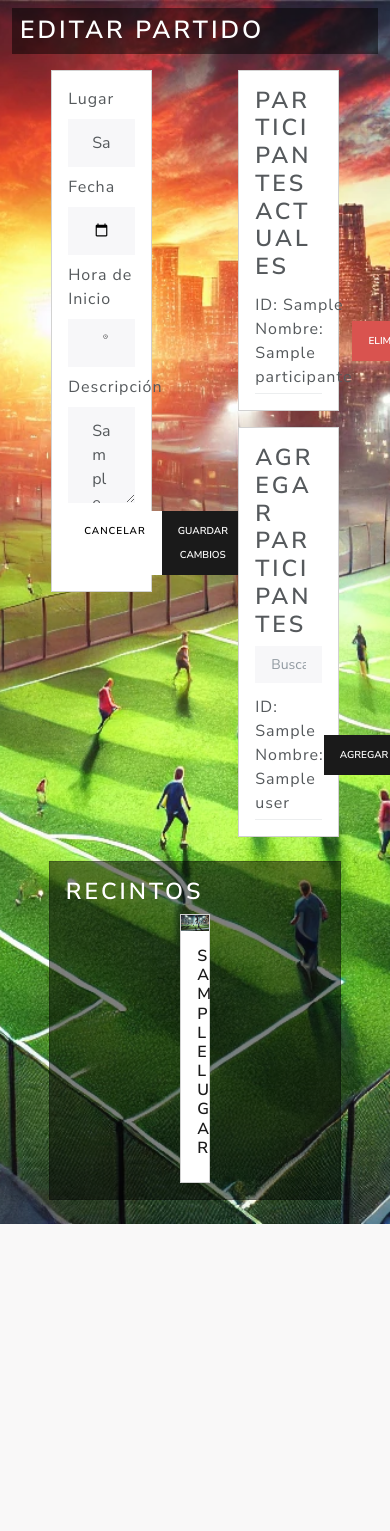
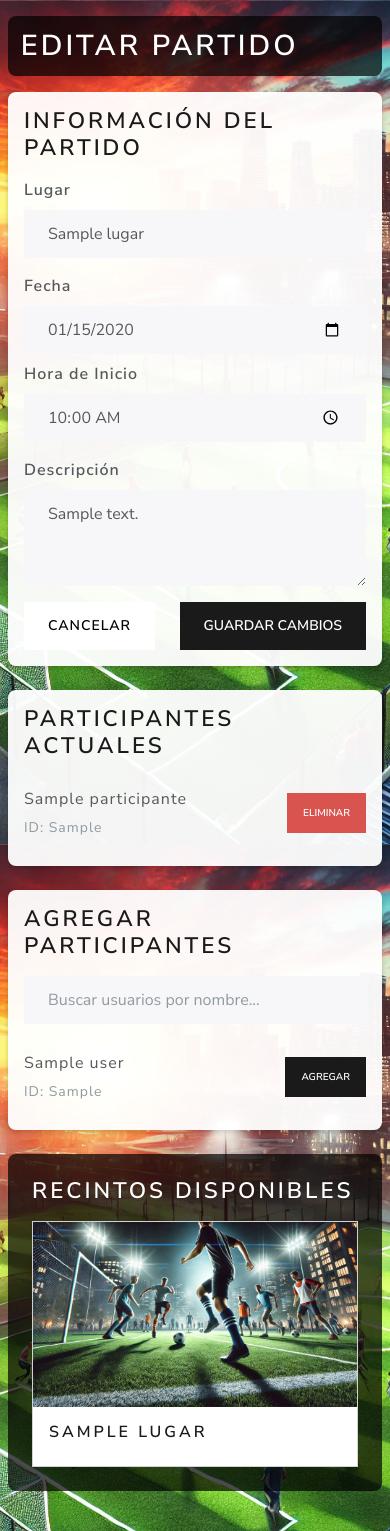
Before and after one commit to ever4ever-ing/nf1-m0d, a Flask app: template flask_app/templates/editar_partido.html in a window 390 px wide; the page is wider, and only the part inside the window is pictured. Before the commit the page ends 1224 px from the top of that part, so only its background shows below. Run offline with Flask 3, Linux system fonts and the light colour scheme; the template is opened without the code that fills it: most values are stand-ins (such as "Sample title", 1, 10 or a date in 2020).

Commit message:
responsive: editar partido

```diff
--- a/flask_app/templates/editar_partido.html
+++ b/flask_app/templates/editar_partido.html
@@ -1,73 +1,170 @@
 <!DOCTYPE html>
-<html lang="en">
+<html lang="es">
 
 <head>
     <meta charset="UTF-8">
     <meta name="viewport" content="width=device-width, initial-scale=1.0">
-    <title>NosFalta1</title>
+    <title>NosFalta1 - Editar Partido</title>
     <link rel="stylesheet" href="https://bootswatch.com/5/lux/bootstrap.min.css">
-</head>
     <style>
         body {
             background-color: #f8f9fa;
             background-size: cover;
             background-position: center;
             background-repeat: no-repeat;
+            background-attachment: fixed;
             background-image: url("{{ url_for('static', filename='img/bg4.webp') }}");
+            font-size: 16px;
+        }
+
+        .page-header {
+            background-color: rgba(0, 0, 0, 0.7);
+            padding: 0.8rem;
+            border-radius: 0.5rem;
+            margin-bottom: 1rem;
+        }
+
+        .content-card {
+            background-color: rgba(255, 255, 255, 0.95);
+            border-radius: 0.5rem;
+            box-shadow: 0 2px 5px rgba(0, 0, 0, 0.2);
+            margin-bottom: 1.5rem;
+            transition: transform 0.2s;
+        }
+
+        .content-card:hover {
+            transform: translateY(-3px);
+        }
+
+        .form-label {
+            font-weight: 600;
+        }
+
+        .participant-item {
+            border-bottom: 1px solid #dee2e6;
+            padding: 0.7rem 0;
+        }
+
+        .participant-item:last-child {
+            border-bottom: none;
+        }
+
+        .venue-card {
+            height: 100%;
+            transition: transform 0.2s;
+        }
+
+        .venue-card:hover {
+            transform: scale(1.03);
+        }
+
+        .dark-section {
+            background-color: rgba(0, 0, 0, 0.7);
+            border-radius: 0.5rem;
+            padding: 1.5rem;
+            margin-bottom: 1.5rem;
+        }
+
+        .btn-circle {
+            width: 36px;
+            height: 36px;
+            border-radius: 50%;
+            padding: 0;
+            display: flex;
+            justify-content: center;
+            align-items: center;
+        }
+
+        /* Media queries para diseño mobile-first */
+        @media (max-width: 767.98px) {
+            .container {
+                padding: 0.5rem;
+            }
+
+            h1 {
+                font-size: 1.8rem;
+            }
+
+            h2 {
+                font-size: 1.4rem;
+            }
+        }
+
+        @media (min-width: 768px) {
+            .card-container {
+                display: flex;
+                flex-wrap: wrap;
+                gap: 1rem;
+            }
+
+            .recintos-grid {
+                display: grid;
+                grid-template-columns: repeat(auto-fill, minmax(150px, 1fr));
+                gap: 1rem;
+            }
+        }
+
+        @media (min-width: 992px) {
+            .recintos-grid {
+                grid-template-columns: repeat(auto-fill, minmax(200px, 1fr));
+            }
         }
     </style>
+</head>
 
 <body>
-    <div class="container py-2">
-        <div style="background-color: rgba(0, 0, 0, 0.499);">
-            <h1 class="mb-2 text-white p-2">Editar partido</h1>
+    <div class="container py-3">
+        <div class="page-header">
+            <h1 class="text-white mb-0">Editar partido</h1>
         </div>
-        <div class="row p-2 d-flex justify-content-around align-items-start">
-            <div class="col-4">
-                <div class="card p-3 mb-3">
 
+        <!-- Formulario de edición -->
+        <div class="content-card p-3 mb-4">
+            <h2 class="mb-3">Información del partido</h2>
             <form method="POST" action="{{ url_for('actualizar_partido') }}">
                 <input type="hidden" id="id" name="id" value="{{ partido.id_partido }}">
                 <input type="hidden" name="id_localidad" value="{{ partido.id_localidad }}">
-                        <div class="mb-2">
+
+                <div class="mb-3">
                     <label for="lugar" class="form-label">Lugar</label>
-                            <input type="text" id="lugar" name="lugar" class="form-control" value="{{ partido.lugar }}"
-                                required>
+                    <input type="text" id="lugar" name="lugar" class="form-control" value="{{ partido.lugar }}" required>
                 </div>
-                        <div class="row">
-                            <div class="col-md-6 mb-2">
+
+                <div class="row mb-3">
+                    <div class="col-md-6 mb-2 mb-md-0">
                         <label for="fechaInicio" class="form-label">Fecha</label>
                         <input type="date" id="fechaInicio" name="fechaInicio" class="form-control"
                             value="{{ partido.fecha_inicio.strftime('%Y-%m-%d') }}" required>
                     </div>
-                            <div class="col-md-6 mb-2">
+                    <div class="col-md-6">
                         <label for="horaInicio" class="form-label">Hora de Inicio</label>
                         <input type="time" id="horaInicio" name="horaInicio" class="form-control"
                             value="{{ partido.fecha_inicio.strftime('%H:%M') }}" required>
                     </div>
                 </div>
-                        <div class="mb-2">
+
+                <div class="mb-3">
                     <label for="descripcion" class="form-label">Descripción</label>
                     <textarea id="descripcion" name="descripcion" class="form-control" rows="3"
                         required>{{ partido.descripcion }}</textarea>
                 </div>
+
                 <div class="d-flex justify-content-between">
-                            <a href="/dashboard" class="btn btn-secondary btn-sm">Cancelar</a>
-                            <button type="submit" class="btn btn-primary btn-sm">Guardar Cambios</button>
+                    <a href="/dashboard" class="btn btn-secondary">Cancelar</a>
+                    <button type="submit" class="btn btn-primary">Guardar Cambios</button>
                 </div>
             </form>
         </div>
-            </div>
 
-
-            <div class="col-4">
-                <div class="card p-3 mb-3">
-                    <h2 class="mb-2">Participantes Actuales</h2>
+        <!-- Participantes actuales -->
+        <div class="content-card p-3 mb-4">
+            <h2 class="mb-3">Participantes Actuales</h2>
+            {% if participantes %}
                 {% for participante in participantes %}
-                    <div class="d-flex justify-content-between align-items-center border-bottom py-1">
+                <div class="participant-item d-flex justify-content-between align-items-center">
                     <div>
-                            <p class="mb-0"><strong>ID:</strong> {{ participante.id_usuario }}</p>
-                            <p class="mb-0"><strong>Nombre:</strong> {{ participante.nombre }}</p>
+                        <p class="mb-1"><strong>{{ participante.nombre }}</strong></p>
+                        <small class="text-muted">ID: {{ participante.id_usuario }}</small>
                     </div>
                     <form method="POST" action="/eliminar_participante" class="d-inline">
                         <input type="hidden" name="id_partido_delete" value="{{ partido.id_partido }}">
@@ -76,18 +173,24 @@
                     </form>
                 </div>
                 {% endfor %}
+            {% else %}
+                <p class="text-muted">No hay participantes registrados.</p>
+            {% endif %}
         </div>
-                <div class="card p-3">
-                    <h2 class="mb-2">Agregar Participantes</h2>
-                    <div class="mb-2">
-                        <input type="text" id="searchUsers" class="form-control form-control-sm"
+
+        <!-- Agregar participantes -->
+        <div class="content-card p-3 mb-4">
+            <h2 class="mb-3">Agregar Participantes</h2>
+            <div class="mb-3">
+                <input type="text" id="searchUsers" class="form-control"
                     placeholder="Buscar usuarios por nombre...">
             </div>
+            <div class="users-list">
                 {% for user in usuarios %}
-                    <div class="d-flex justify-content-between align-items-center border-bottom py-1">
+                <div class="participant-item d-flex justify-content-between align-items-center">
                     <div>
-                            <p class="mb-0"><strong>ID:</strong> {{ user.id_usuario }}</p>
-                            <p class="mb-0"><strong>Nombre:</strong> {{ user.nombre }}</p>
+                        <p class="mb-1"><strong>{{ user.nombre }}</strong></p>
+                        <small class="text-muted">ID: {{ user.id_usuario }}</small>
                     </div>
                     <form method="POST" action="/agregar_participante" class="d-inline">
                         <input type="hidden" name="id_partido" value="{{ partido.id_partido }}">
@@ -98,48 +201,57 @@
                 {% endfor %}
             </div>
         </div>
-        </div>
 
-    </div>
-
-    <div class="row p-2 d-flex justify-content-center w-auto g-3">
-
-        <div class="card p-3 mb-3 col-12 w-75" style="background-color: rgba(0, 0, 0, 0.499);">
-            <h2 class="mb-2 text-light">Recintos</h2>
-            <div class="row d-flex justify-content-center g-3 w-auto">
+        <!-- Recintos -->
+        <div class="dark-section">
+            <h2 class="mb-3 text-light">Recintos Disponibles</h2>
             {% if not recintos %}
                 <p class="text-light">No hay recintos disponibles.</p>
             {% else %}
+                <div class="recintos-grid">
                     {% for lugar in recintos %}
-                <div class="col-2">
                     <a href="{{ url_for('agendar_recinto', id_recinto=lugar.id_recinto, id_partido=partido.id_partido) }}"
                         class="text-decoration-none">
-                    <div class="card h-100">
+                        <div class="card venue-card">
                             {% if lugar.imagen %}
                             <img src="{{ url_for('static', filename='img/' + lugar.imagen) }}" class="card-img-top"
-                            alt="{{ lugar.nombre }}">
+                                alt="{{ lugar.nombre }}" loading="lazy">
                             {% else %}
                             <img src="{{ url_for('static', filename='img/bg7.webp') }}" class="card-img-top"
-                            alt="Imagen por defecto">
+                                alt="Imagen por defecto" loading="lazy">
                             {% endif %}
                             <div class="card-body">
                                 <h5 class="card-title">{{ lugar.nombre }}</h5>
-                            <!--  <p class="card-text">{{ lugar.descripcion }}</p>-->
                             </div>
                         </div>
                     </a>
+                    {% endfor %}
                 </div>
-                {% endfor %}
             {% endif %}
         </div>
     </div>
-    </div>
 
-    </div>
-    </div>
+    <!-- Scripts -->
+    <script>
+        document.addEventListener('DOMContentLoaded', function() {
+            // Filtrado de usuarios
+            const searchInput = document.getElementById('searchUsers');
+            const userItems = document.querySelectorAll('.users-list .participant-item');
 
+            searchInput.addEventListener('input', function() {
+                const searchTerm = this.value.toLowerCase();
 
-
+                userItems.forEach(item => {
+                    const userName = item.querySelector('strong').textContent.toLowerCase();
+                    if (userName.includes(searchTerm)) {
+                        item.style.display = '';
+                    } else {
+                        item.style.display = 'none';
+                    }
+                });
+            });
+        });
+    </script>
 </body>
 
 </html>
```
Lines whose indentation alone changed are shown as unchanged.
